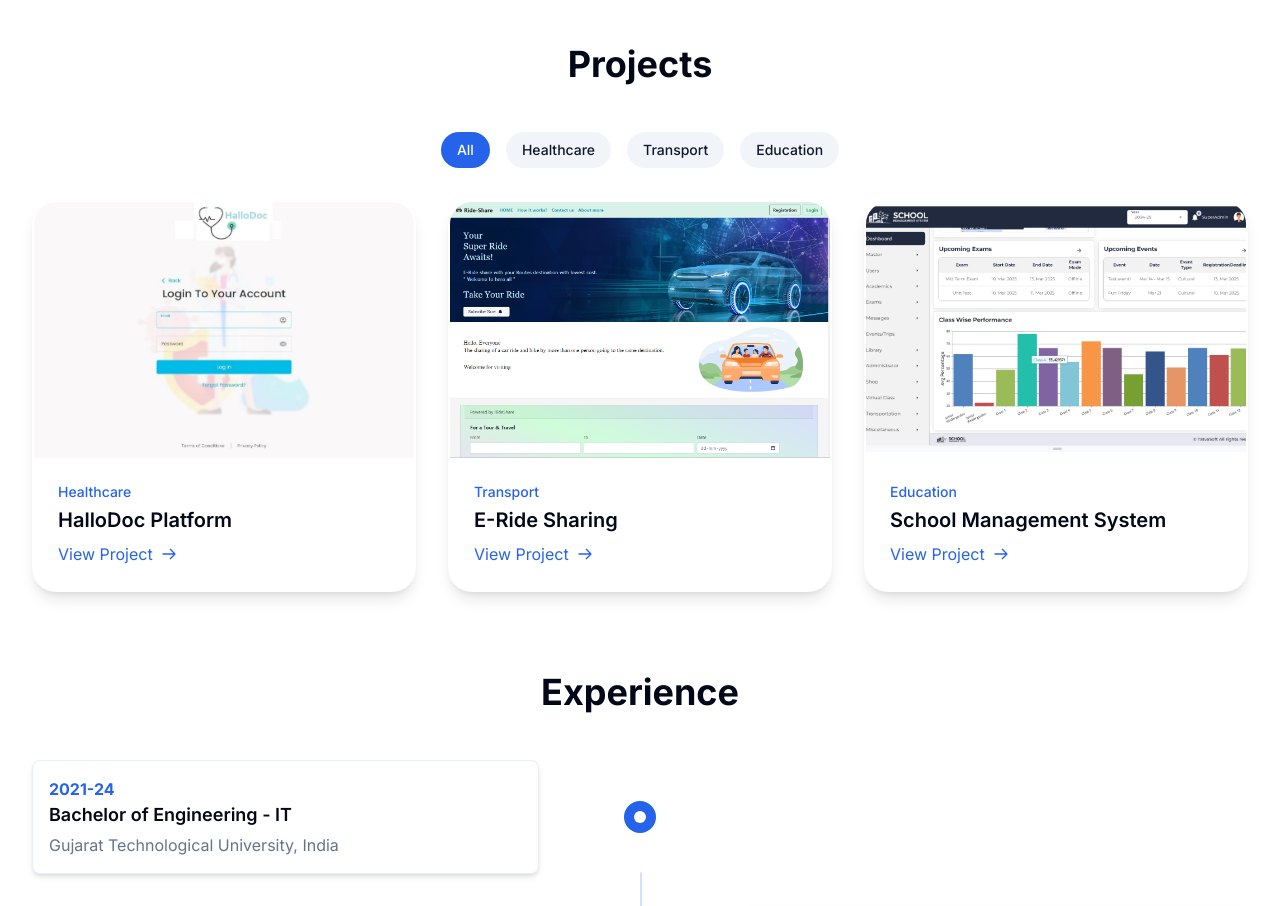
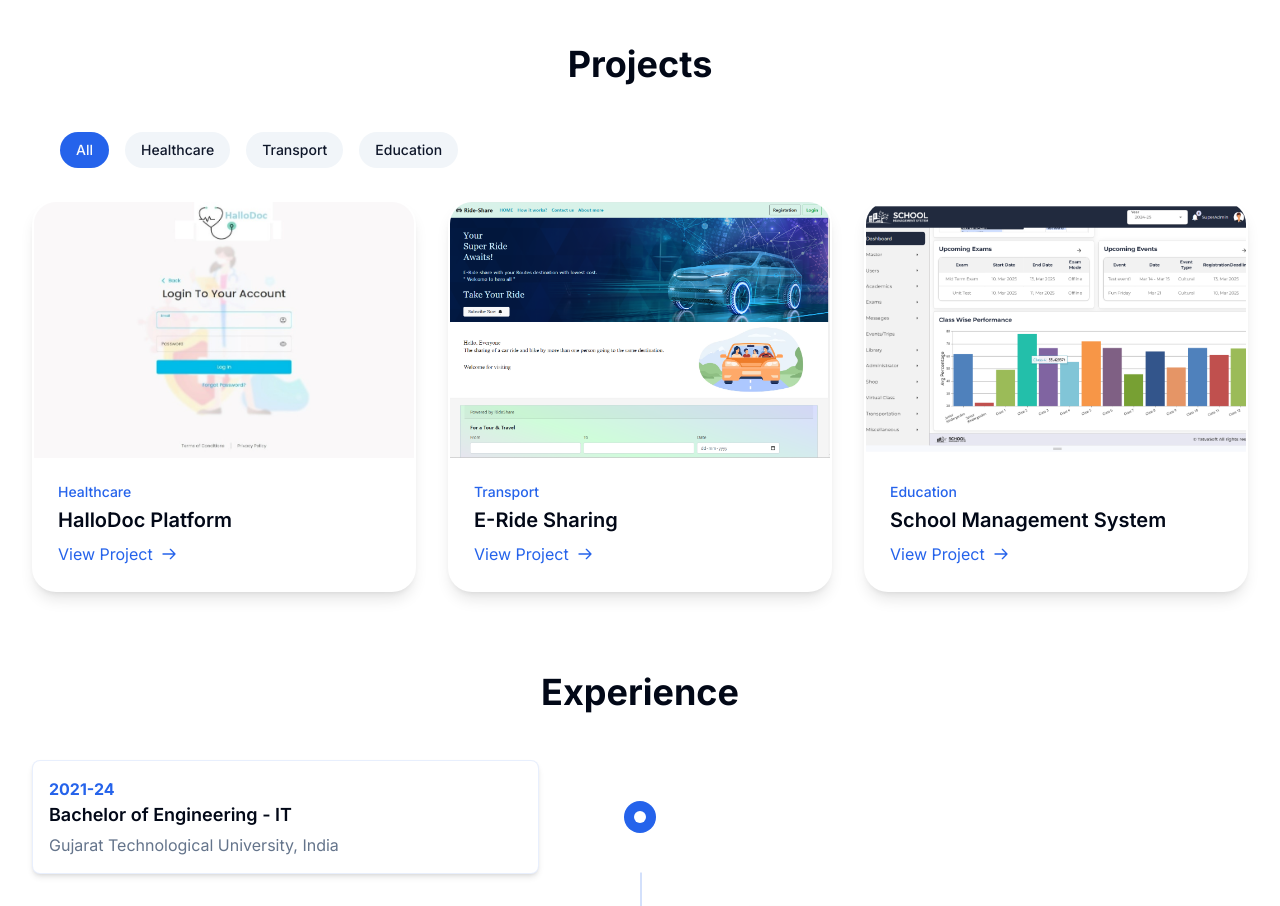
Before and after one commit to KishanTatv/protfolio, a Next.js app: page / in a window 1280 px wide. Shown: the part 940-1846 px from the top of the page. Built offline with nearby package versions, Linux system fonts and the light colour scheme.

Commit message:
url removed

```diff
--- a/app/components/FeatureCarousel.tsx
+++ b/app/components/FeatureCarousel.tsx
@@ -79,7 +79,7 @@ export default function FeatureCarousel() {
                 </div>
                 <div className="mt-4">
                   <a
-                    href="https://www.flowersandsaints.com.au"
+                    href="#"
                     target="_blank"
                     rel="noopener noreferrer"
                     className="text-primary hover:underline"
--- a/app/components/Hero.tsx
+++ b/app/components/Hero.tsx
@@ -39,7 +39,7 @@ export default function Hero() {
             transition={{ duration: 0.8, delay: 0.4 }}
           >
             <a
-              href="https://www.flowersandsaints.com.au"
+              href="#"
               target="_blank"
               rel="noopener noreferrer"
               className="apple-button"
@@ -47,7 +47,7 @@ export default function Hero() {
               Explore Our Work
             </a>
             <a
-              href="https://www.flowersandsaints.com.au"
+              href="#"
               target="_blank"
               rel="noopener noreferrer"
               className="text-sm font-semibold leading-6 text-foreground"
--- a/app/components/PortfolioGrid.tsx
+++ b/app/components/PortfolioGrid.tsx
@@ -94,7 +94,7 @@ export default function PortfolioGrid() {
           </h2>
         </motion.div>
 
-        <div className="flex justify-center space-x-4 mb-8 px-2 overflow-hidden">
+        <div className="flex justify-start space-x-4 mb-8 px-5 overflow-hidden">
           <motion.div
             drag="x"
             dragConstraints={{ right: 0, left: -width }}
```
